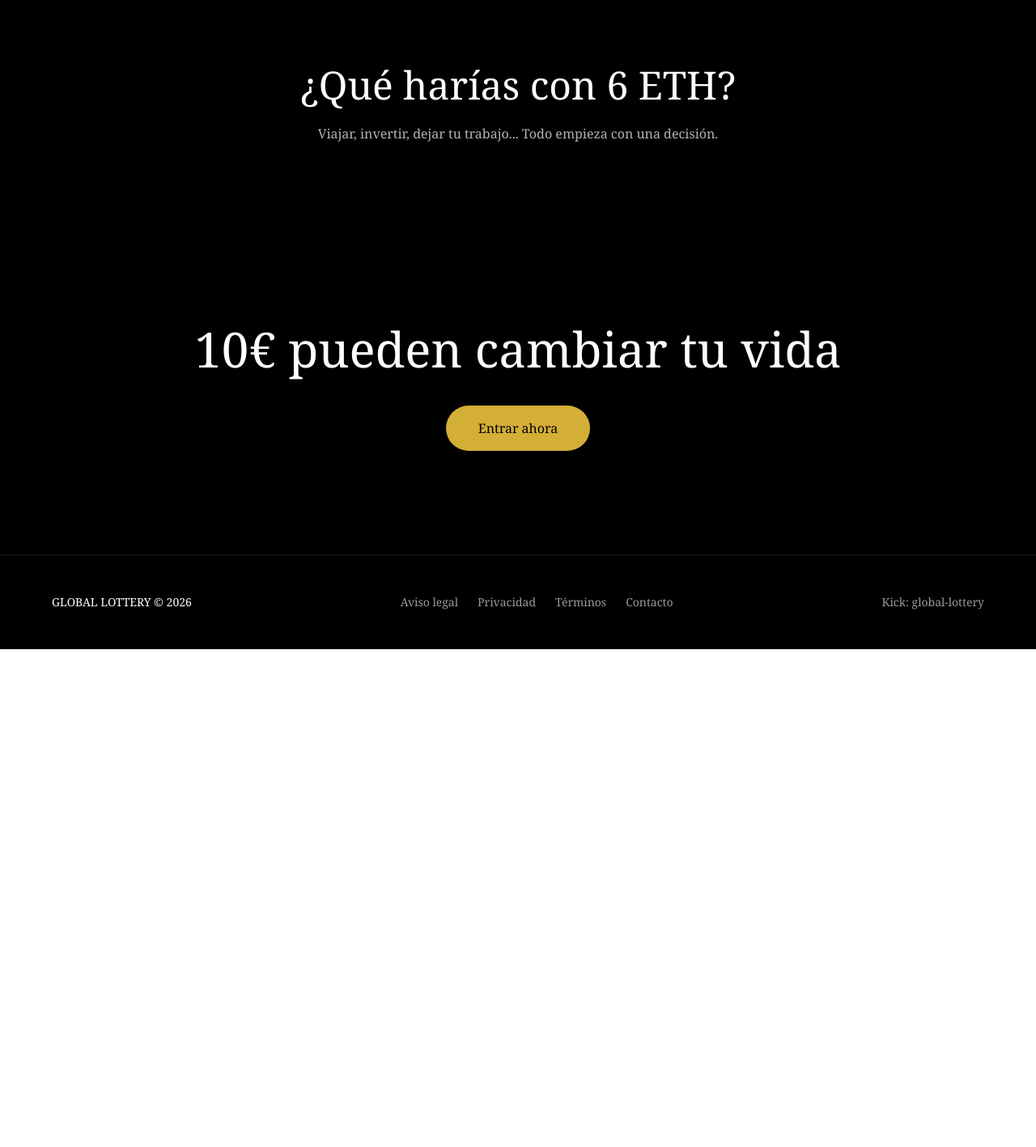
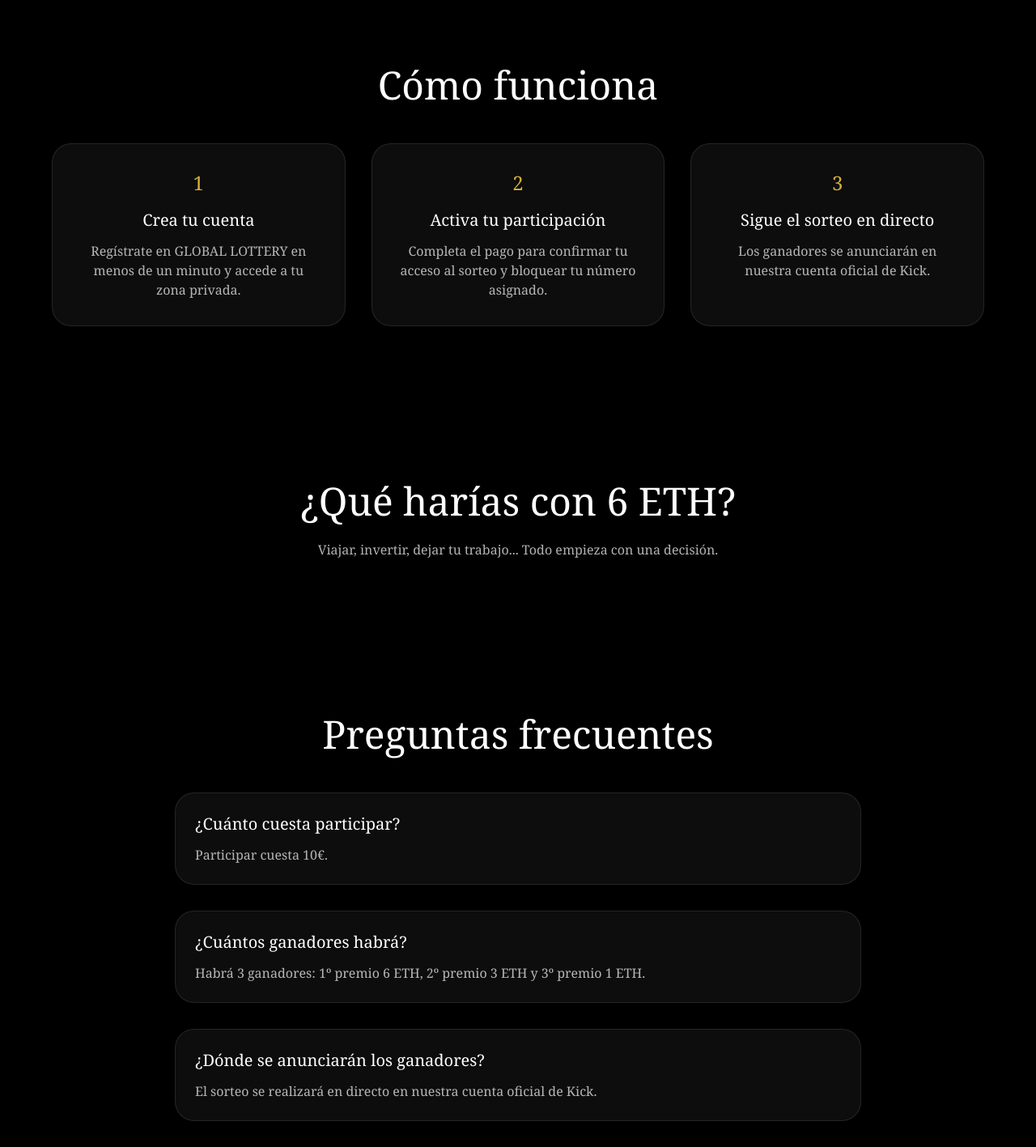
Before and after one commit to globalottery/global-lottery, a Next.js app: page / in a window 1280 px wide. Shown: the part 1330-2747 px from the top of the page at 81% size. Before the commit the page ends 2132 px from the top, so only its background shows below. Built offline with nearby package versions, Linux system fonts and the light colour scheme.

Commit message:
Añadir como funciona y FAQ

```diff
--- a/app/page.js
+++ b/app/page.js
@@ -434,10 +434,88 @@ export default function GlobalLotteryLandingPage() {
       </section>
 
       <section className="px-6 py-24 text-center">
+        <h2 className="mb-12 text-5xl">Cómo funciona</h2>
+
+        <div className="mx-auto grid max-w-6xl gap-8 md:grid-cols-3">
+          <div className="rounded-3xl border border-white/10 bg-white/5 p-8">
+            <div className="mb-4 text-2xl text-[#D4AF37]">1</div>
+            <h3 className="mb-3 text-xl text-white">Crea tu cuenta</h3>
+            <p className="text-white/70">
+              Regístrate en GLOBAL LOTTERY en menos de un minuto y accede a tu zona privada.
+            </p>
+          </div>
+
+          <div className="rounded-3xl border border-white/10 bg-white/5 p-8">
+            <div className="mb-4 text-2xl text-[#D4AF37]">2</div>
+            <h3 className="mb-3 text-xl text-white">Activa tu participación</h3>
+            <p className="text-white/70">
+              Completa el pago para confirmar tu acceso al sorteo y bloquear tu número asignado.
+            </p>
+          </div>
+
+          <div className="rounded-3xl border border-white/10 bg-white/5 p-8">
+            <div className="mb-4 text-2xl text-[#D4AF37]">3</div>
+            <h3 className="mb-3 text-xl text-white">Sigue el sorteo en directo</h3>
+            <p className="text-white/70">
+              Los ganadores se anunciarán en nuestra cuenta oficial de Kick.
+            </p>
+          </div>
+        </div>
+      </section>
+
+      <section className="px-6 py-24 text-center">
         <h2 className="text-5xl">¿Qué harías con 6 ETH?</h2>
         <p className="mt-6 text-white/70">
           Viajar, invertir, dejar tu trabajo... Todo empieza con una decisión.
         </p>
+      </section>
+
+      <section className="mx-auto max-w-4xl px-6 py-24">
+        <h2 className="mb-12 text-center text-5xl">Preguntas frecuentes</h2>
+
+        <div className="space-y-8 text-left">
+          <div className="rounded-3xl border border-white/10 bg-white/5 p-6">
+            <h3 className="text-xl text-white">¿Cuánto cuesta participar?</h3>
+            <p className="mt-3 text-white/70">
+              Participar cuesta 10€.
+            </p>
+          </div>
+
+          <div className="rounded-3xl border border-white/10 bg-white/5 p-6">
+            <h3 className="text-xl text-white">¿Cuántos ganadores habrá?</h3>
+            <p className="mt-3 text-white/70">
+              Habrá 3 ganadores: 1º premio 6 ETH, 2º premio 3 ETH y 3º premio 1 ETH.
+            </p>
+          </div>
+
+          <div className="rounded-3xl border border-white/10 bg-white/5 p-6">
+            <h3 className="text-xl text-white">¿Dónde se anunciarán los ganadores?</h3>
+            <p className="mt-3 text-white/70">
+              El sorteo se realizará en directo en nuestra cuenta oficial de Kick.
+            </p>
+          </div>
+
+          <div className="rounded-3xl border border-white/10 bg-white/5 p-6">
+            <h3 className="text-xl text-white">¿Cuántas participaciones puede tener cada usuario?</h3>
+            <p className="mt-3 text-white/70">
+              Cada usuario podrá tener una única participación.
+            </p>
+          </div>
+
+          <div className="rounded-3xl border border-white/10 bg-white/5 p-6">
+            <h3 className="text-xl text-white">¿Qué ocurre después de crear mi cuenta?</h3>
+            <p className="mt-3 text-white/70">
+              Accederás a tu zona privada, donde verás tu wallet asignada, tu número de sorteo y el estado de tu pago.
+            </p>
+          </div>
+
+          <div className="rounded-3xl border border-white/10 bg-white/5 p-6">
+            <h3 className="text-xl text-white">¿Qué pasa si todavía no he pagado?</h3>
+            <p className="mt-3 text-white/70">
+              Tu estado aparecerá como pendiente de pago hasta completar tu participación.
+            </p>
+          </div>
+        </div>
       </section>
 
       <section className="px-6 py-32 text-center">
```
